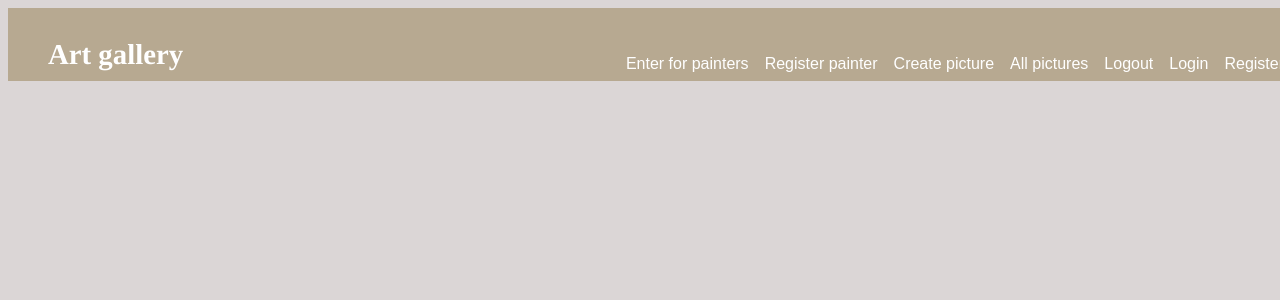
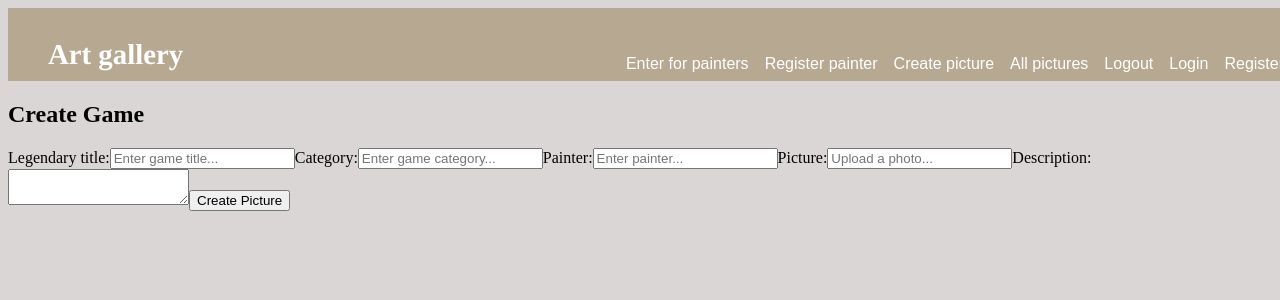
Before and after one commit to JuliaFS/gallery, a React (Vite) app in the folder client/: page /create-picture in a window 1280 px wide. Shown: the top 300 px of the page. Built offline with nearby package versions, Linux system fonts and the light colour scheme; a web font is replaced by a local one.

Commit message:
added basic create form

```diff
--- a/client/src/App.jsx
+++ b/client/src/App.jsx
@@ -3,6 +3,7 @@ import { Routes, Route } from 'react-router-dom';
 import Header from "./components/Header/Header";
 import Home from "./components/Home/Home";
 import PicturesList from './components/PicturesList/PicturesList';
+import CreatePicture from './components/CreatePicture/CreatePicture';
 
 function App() {
 
@@ -13,6 +14,7 @@ function App() {
       <Routes>
         <Route path="/" element={<Home />} />
         <Route path="/all-pictures" element={<PicturesList />} />
+        <Route path="/create-picture" element={<CreatePicture />} />
       </Routes>
     </div>
   );
--- /dev/null
+++ b/client/src/components/CreatePicture/CreatePicture.jsx
@@ -0,0 +1,39 @@
+
+
+export default function CreatePicture() {
+    // <!-- const {onCreateGameSubmit} = useGameContext();
+    // const { values, changeHandler, onSubmit } = useForm({
+    //     title: '',
+    //     category: '',
+    //     maxLevel: '',
+    //     imageUrl: '',
+    //     summary: '',
+    // }, onCreateGameSubmit); -->
+
+    return (
+        <section id="create-page" className="auth">
+            <form id="create" method="post" >
+                <div className="container">
+                    <h1>Create Game</h1>
+
+                    <label htmlFor="title">Legendary title:</label>
+                    <input  type="text" id="title" name="title" placeholder="Enter game title..." />
+
+                    <label htmlFor="category">Category:</label>
+                    <input type="text" id="category" name="category" placeholder="Enter game category..." />
+
+                    <label htmlFor="painter">Painter:</label>
+                    <input  type="text" id="painter" name="painter" placeholder="Enter painter..." />
+
+                    <label htmlFor="picture-img">Picture:</label>
+                    <input type="text" id="imageUrl" name="imageUrl" placeholder="Upload a photo..." />
+
+                    <label htmlFor="description">Description:</label>
+                    <textarea name="description" ></textarea>
+
+                    <input type="submit" value="Create Picture" />
+                </div>
+            </form>
+        </section>
+    );
+}
```
